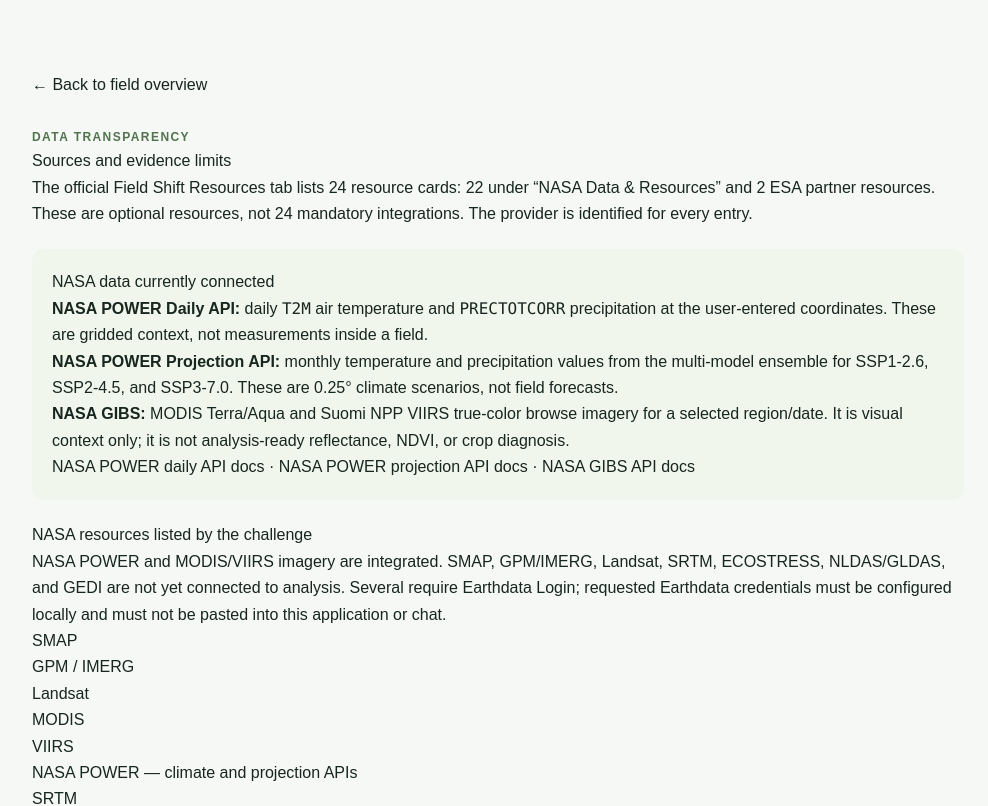
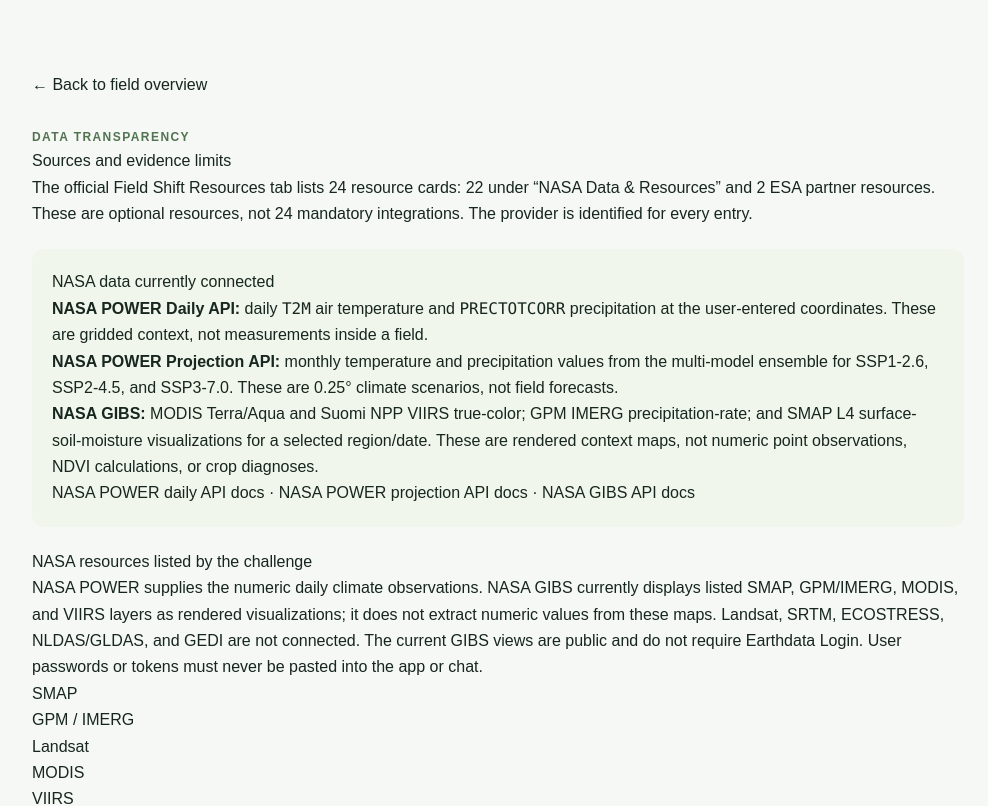
Before and after one commit to UzaibBashir/TerraRotate_AI, a Next.js app in the folder frontend/: page /sources in a window 1280 px wide. Shown: the top 806 px of the page, without its empty margins (142-1130 px from the left). Built offline with nearby package versions, Linux system fonts and the light colour scheme.

Commit message:
architecture changes

```diff
--- a/frontend/app/sources/page.js
+++ b/frontend/app/sources/page.js
@@ -22,10 +22,10 @@ export default function Sources(){return <main style={{maxWidth:980,margin:"48px
   <section style={{background:"#f1f6ec",padding:20,borderRadius:12,margin:"22px 0"}}><h2 style={{marginTop:0}}>NASA data currently connected</h2>
     <p><b>NASA POWER Daily API:</b> daily <code>T2M</code> air temperature and <code>PRECTOTCORR</code> precipitation at the user-entered coordinates. These are gridded context, not measurements inside a field.</p>
     <p><b>NASA POWER Projection API:</b> monthly temperature and precipitation values from the multi-model ensemble for SSP1-2.6, SSP2-4.5, and SSP3-7.0. These are 0.25° climate scenarios, not field forecasts.</p>
-    <p><b>NASA GIBS:</b> MODIS Terra/Aqua and Suomi NPP VIIRS true-color browse imagery for a selected region/date. It is visual context only; it is not analysis-ready reflectance, NDVI, or crop diagnosis.</p>
+    <p><b>NASA GIBS:</b> MODIS Terra/Aqua and Suomi NPP VIIRS true-color; GPM IMERG precipitation-rate; and SMAP L4 surface-soil-moisture visualizations for a selected region/date. These are rendered context maps, not numeric point observations, NDVI calculations, or crop diagnoses.</p>
     <p><a href="https://power.larc.nasa.gov/docs/services/api/temporal/daily/" target="_blank" rel="noreferrer">NASA POWER daily API docs</a> · <a href="https://power.larc.nasa.gov/docs/services/api/projection/" target="_blank" rel="noreferrer">NASA POWER projection API docs</a> · <a href="https://nasa-gibs.github.io/gibs-api-docs/access-basics/" target="_blank" rel="noreferrer">NASA GIBS API docs</a></p>
   </section>
-  <section><h2>NASA resources listed by the challenge</h2><p>NASA POWER and MODIS/VIIRS imagery are integrated. SMAP, GPM/IMERG, Landsat, SRTM, ECOSTRESS, NLDAS/GLDAS, and GEDI are not yet connected to analysis. Several require Earthdata Login; requested Earthdata credentials must be configured locally and must not be pasted into this application or chat.</p><LinkList items={nasa}/></section>
+  <section><h2>NASA resources listed by the challenge</h2><p>NASA POWER supplies the numeric daily climate observations. NASA GIBS currently displays listed SMAP, GPM/IMERG, MODIS, and VIIRS layers as rendered visualizations; it does not extract numeric values from these maps. Landsat, SRTM, ECOSTRESS, NLDAS/GLDAS, and GEDI are not connected. The current GIBS views are public and do not require Earthdata Login. User passwords or tokens must never be pasted into the app or chat.</p><LinkList items={nasa}/></section>
   <section><h2>Other challenge resources</h2><p>These are not NASA datasets. Many are limited to the United States or North America and are not used in the Kashmir demonstration. Soil remains farmer-entered.</p><LinkList items={other}/></section>
   <section><h2>ESA partner resources</h2><p>Listed partner resources; not currently connected.</p><LinkList items={esa}/></section>
   <section><h2>Farmer inputs and rotation comparisons</h2><p>Coordinates, crop, water availability, soil texture, pH, organic matter, and priorities are entered by the user. Soil values are preserved as farmer-provided context but not scored because locally verified crop suitability ranges are incomplete. Rotation scores are transparent rules, not probabilities, yields, or measured soil effects.</p><p>TerraRotate is an independent prototype; NASA does not endorse it.</p></section>
```
Also changed, not shown: 2 other files (tests, documents, lock files or other folders).
